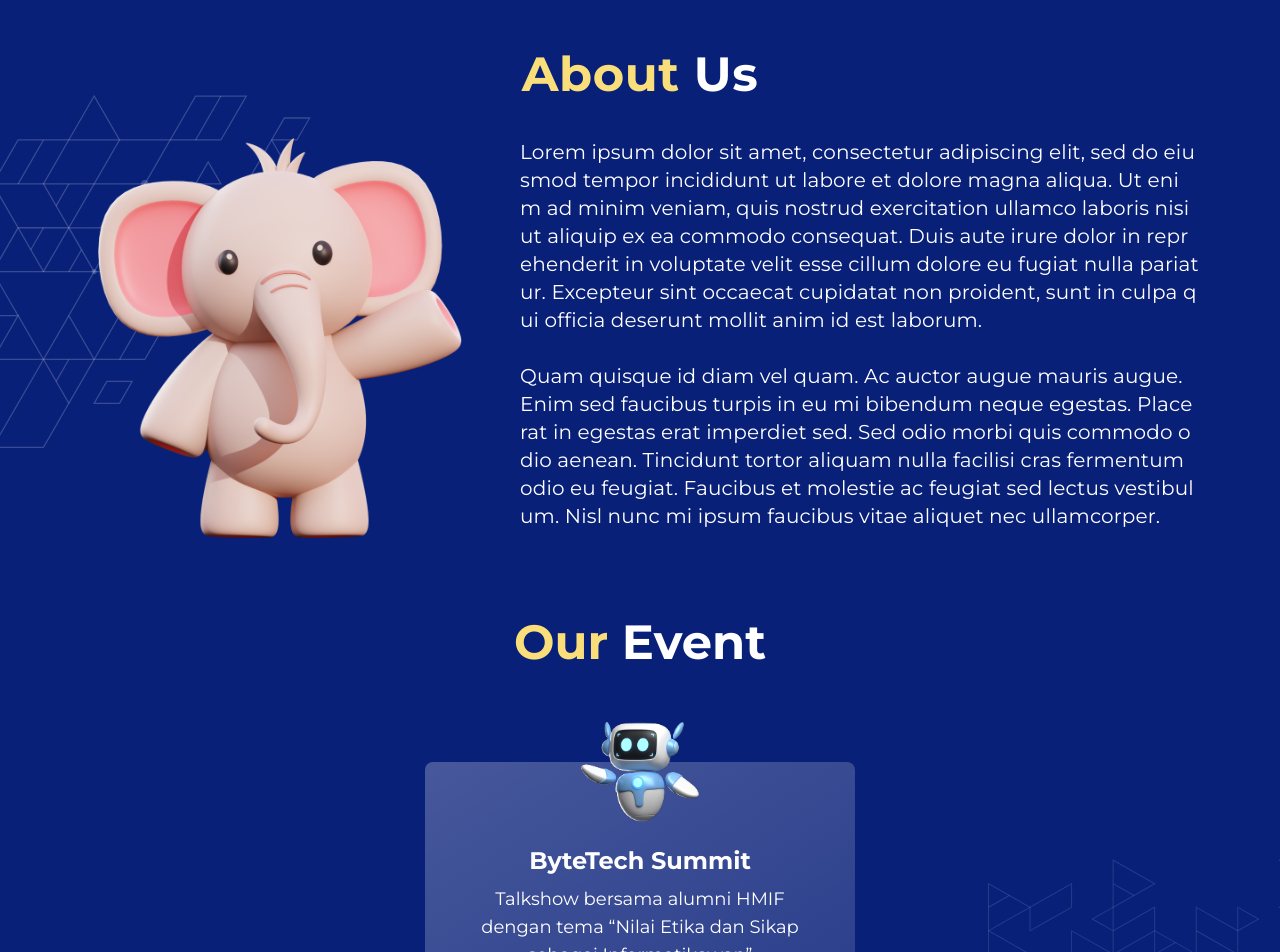
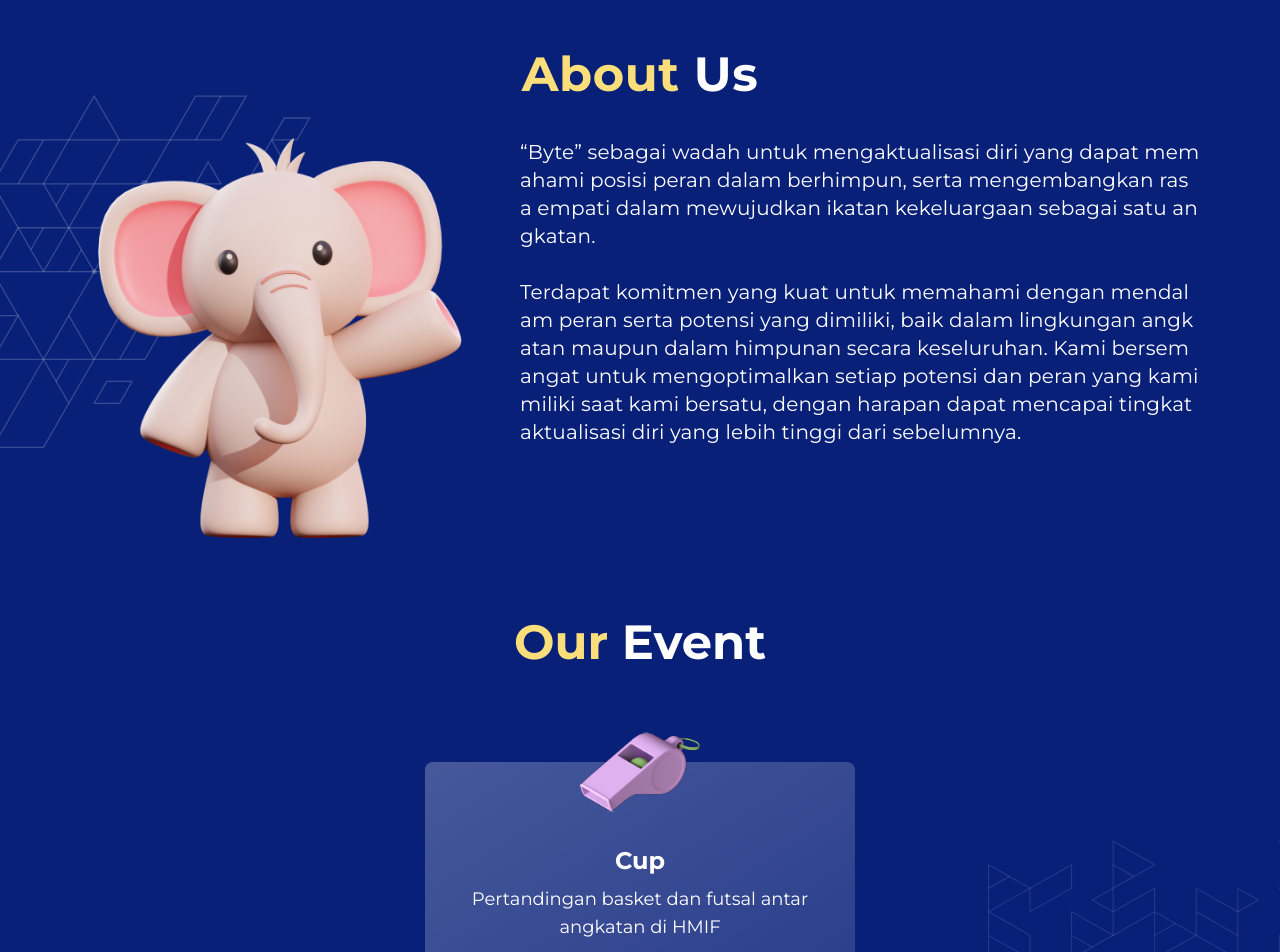
Before and after one commit to amaliap21/Web-Aksang, a Next.js app: page / in a window 1280 px wide. Shown: the part 600-1552 px from the top of the page. Built offline with nearby package versions, Linux system fonts and the light colour scheme.

Commit message:
feat(develop): Home page; intro, about, event

```diff
--- a/app/page.js
+++ b/app/page.js
@@ -8,13 +8,12 @@ const Home = () => {
   // Array of event details
   const events = [
     {
-      title: "ByteTech Summit",
-      description:
-        "Talkshow bersama alumni HMIF dengan tema “Nilai Etika dan Sikap sebagai Informatikawan”",
+      title: "Cup",
+      description: "Pertandingan basket dan futsal antar angkatan di HMIF",
       buttonText: "KUNJUNGI",
       buttonUrl: "/",
       imageAlt: "Cup",
-      imageUrl: "/mini-robot.png",
+      imageUrl: "/peluit.png",
       width: 200,
       height: 200,
     },
--- a/components/about.js
+++ b/components/about.js
@@ -28,22 +28,17 @@ const About = () => {
           />
           <div className="flex-1 flex flex-col justify-start px-25">
             <p className=" flex break-all  text-white font-montserrat text-[16px] lg:text-xl font-[400] tracking-[0.16px] leading-[140%]">
-              Lorem ipsum dolor sit amet, consectetur adipiscing elit, sed do
-              eiusmod tempor incididunt ut labore et dolore magna aliqua. Ut
-              enim ad minim veniam, quis nostrud exercitation ullamco laboris
-              nisi ut aliquip ex ea commodo consequat. Duis aute irure dolor in
-              reprehenderit in voluptate velit esse cillum dolore eu fugiat
-              nulla pariatur. Excepteur sint occaecat cupidatat non proident,
-              sunt in culpa qui officia deserunt mollit anim id est laborum.
+              “Byte” sebagai wadah untuk mengaktualisasi diri yang dapat
+              memahami posisi peran dalam berhimpun, serta mengembangkan rasa
+              empati dalam mewujudkan ikatan kekeluargaan sebagai satu angkatan.
               <br />
               <br />
-              Quam quisque id diam vel quam. Ac auctor augue mauris augue. Enim
-              sed faucibus turpis in eu mi bibendum neque egestas. Placerat in
-              egestas erat imperdiet sed. Sed odio morbi quis commodo odio
-              aenean. Tincidunt tortor aliquam nulla facilisi cras fermentum
-              odio eu feugiat. Faucibus et molestie ac feugiat sed lectus
-              vestibulum. Nisl nunc mi ipsum faucibus vitae aliquet nec
-              ullamcorper.
+              Terdapat komitmen yang kuat untuk memahami dengan mendalam peran
+              serta potensi yang dimiliki, baik dalam lingkungan angkatan maupun
+              dalam himpunan secara keseluruhan. Kami bersemangat untuk
+              mengoptimalkan setiap potensi dan peran yang kami miliki saat kami
+              bersatu, dengan harapan dapat mencapai tingkat aktualisasi diri
+              yang lebih tinggi dari sebelumnya.
             </p>
           </div>
         </div>
--- a/components/hero.js
+++ b/components/hero.js
@@ -28,9 +28,8 @@ const Hero = () => {
               Website
             </h1>
             <p className="mt-[15px] flex  text-white font-montserrat text-[16px] lg:text-xl font-[400] tracking-[0.16px] leading-[140%]">
-              Lorem Ipsum is simply dummy text of the printing and typesetting
-              industry. Lorem Ipsum has been the industry&apos;s standard dummy
-              text ever since the 1500s
+              “Byte” merupakan anggota dari angkatan IF/STI 2022. Selamat datang
+              di kanal media Byte, yuk eksplorasi bersama!
             </p>
             <Link href="/">
               <button className="mt-[30px] w-[180px] h-[45px] lg:w-[226px] lg:h-[58px] text-white hover:bg-[#3c21d6] duration-300 transition bg-gradient-to-l from-[#7721D6] to-[150%] to-[rgba(119, 33, 214, 0.00)] font-montserrat text-sm lg:text-[16px] font-semibold rounded-[10px] py-[10px] px-[20px]">
```
